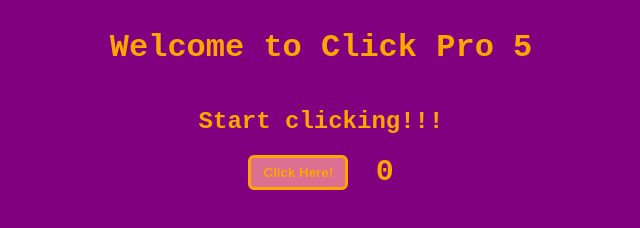
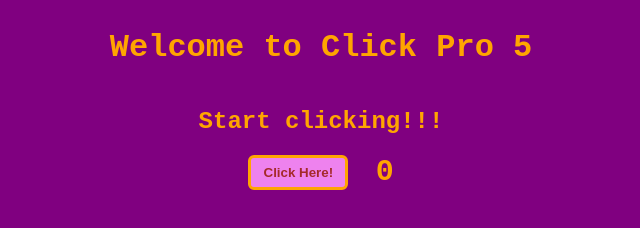
Before and after one commit to siascone/click-pro-5, a website built with webpack: page index.html in a window 1280 px wide. In both pictures the pointer is over the button "Click Here!". Shown: the whole page, without its empty margins (319-959 px from the left). Built offline with nearby package versions, Linux system fonts and the light colour scheme.

Commit message:
Prep for GitHub pages push

```diff
--- a/src/styles/button.scss
+++ b/src/styles/button.scss
@@ -7,3 +7,8 @@
     font-weight: bold;
     background-color: palevioletred;
 }
+
+#click:hover {
+    background-color: violet;
+    color: brown;
+}
```
Also changed, not shown: dist/main.css, dist/main.js, 2 other files.
